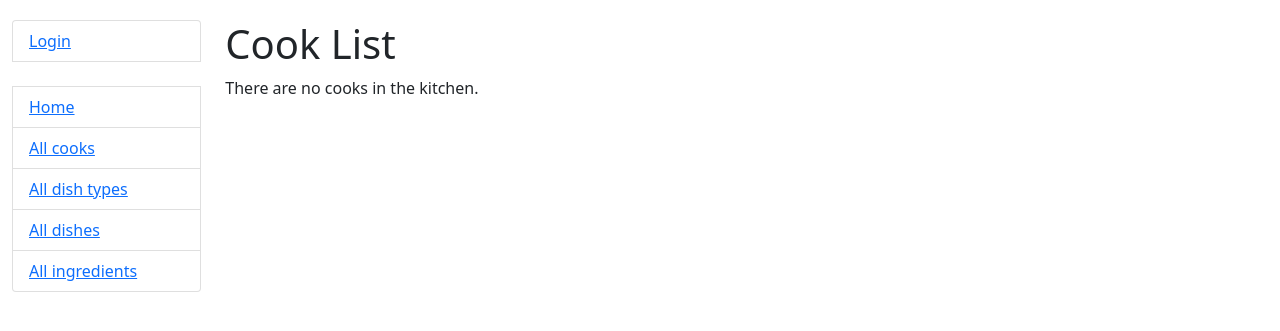
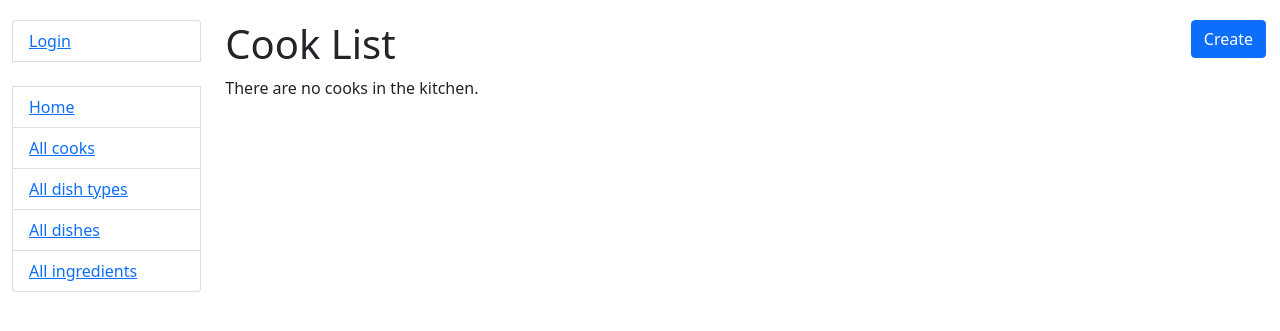
Before and after one commit to m1b0mb0/kitchen-management-system, a Django app: template templates/kitchen/cook_list.html in a window 1280 px wide. Shown: the top 331 px of the page. Run offline with Django 5.2, Linux system fonts and the light colour scheme; the template is opened without the code that fills it, so the values that code supplies are empty.

Commit message:
Add create button to cook_list.html

```diff
--- a/templates/kitchen/cook_list.html
+++ b/templates/kitchen/cook_list.html
@@ -1,7 +1,9 @@
 {% extends "base.html" %}
 
 {% block content %}
-  <h1>Cook List</h1>
+  <h1>Cook List
+    <a href="{% url 'kitchen:cook-create' %}" class="btn btn-primary link-to-page">Create</a>
+  </h1>
 
   {% if cook_list %}
   <table class="table">
```
